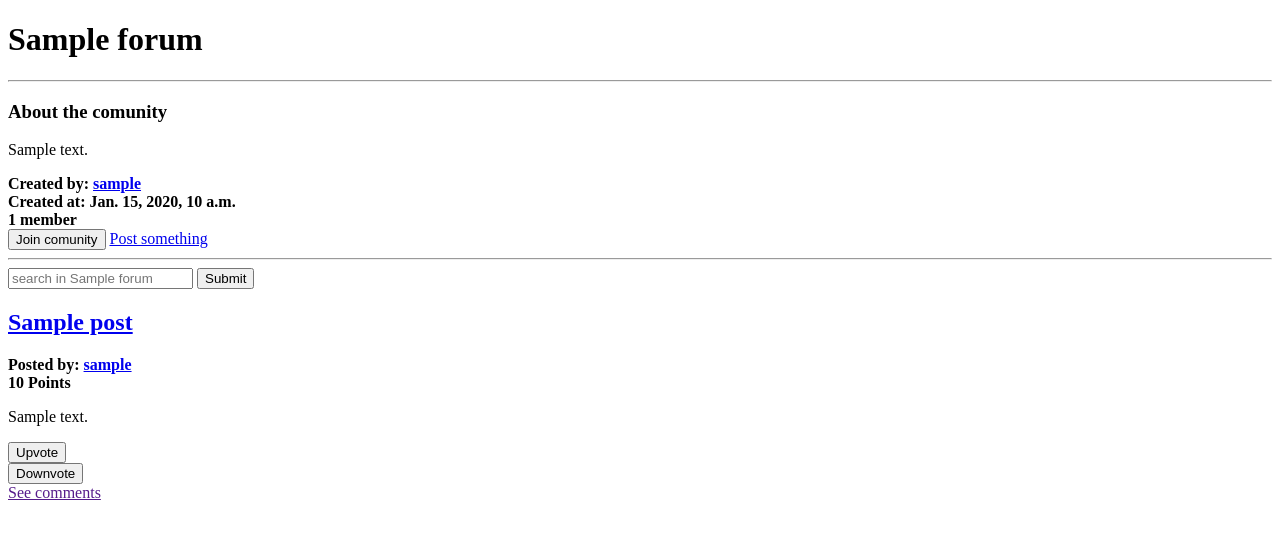
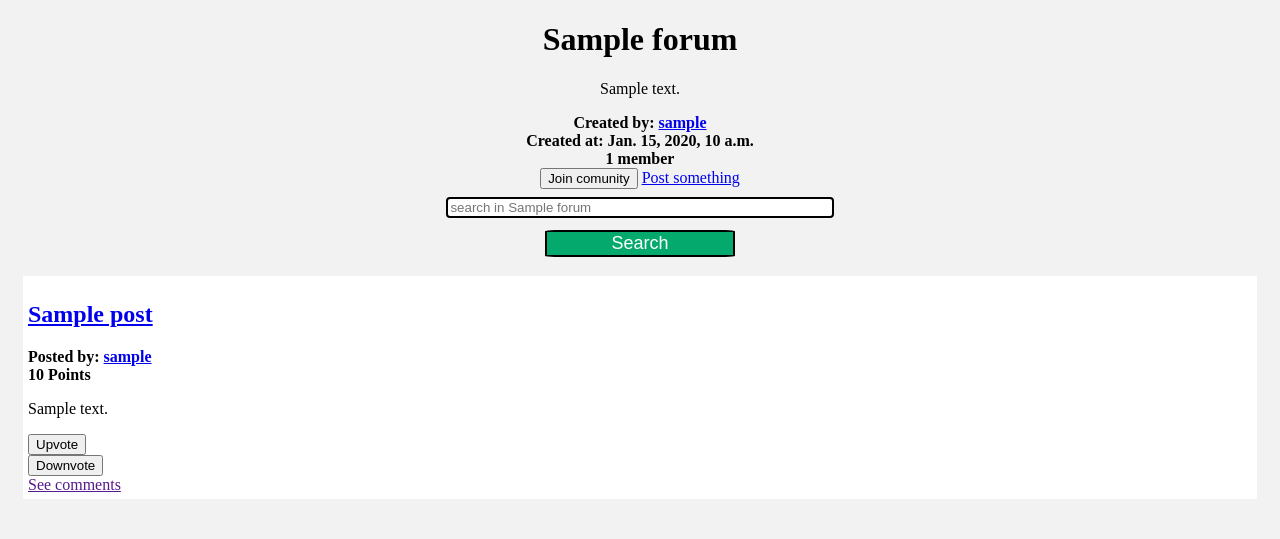
Before and after one commit to Sgewux/forums-app, a Django app: template templates/forums/forum.html in a window 1280 px wide. Shown: the top 539 px of the page. Run offline with Django 3.2, Linux system fonts and the light colour scheme; the template is opened without the code that fills it: most values are stand-ins (such as "Sample title", 1, 10 or a date in 2020); parts of the project's set-up code (start-up, migrations or seed data) failed here and were passed over.

Commit message:
- Created the frontend for single forum page - created the frontend for single post page

```diff
--- a/members/views.py
+++ b/members/views.py
@@ -47,7 +47,7 @@ def create_new_account(request, username, password, password_again):
         except IntegrityError:
             messages.add_message(
                 request,
-                messages.INFO,
+                messages.ERROR,
                 'That user already exists!'
             )
             return render(request, 'members/singup.html', {})
--- /dev/null
+++ b/static/css/forum.css
@@ -0,0 +1,33 @@
+body {
+    background-color: #F2F2F2;
+}
+
+input {
+    padding: auto;
+    width: 30%;
+    margin: 8px;
+    border: 2px solid black;
+    border-radius: 4px;
+}
+
+.forum-info{
+    text-align: center;
+}
+
+input[type=submit] {
+    font-size: large;
+    width: 15%;
+    background-color: #04AA6D;
+    cursor: pointer;
+    padding: 8  px 32px;
+    text-decoration: none;
+    margin: 4px 2px;
+    color: white;
+    border-radius: 5%;
+}
+
+div[class^='post-']{
+    margin: 15px;
+    padding: 5px;
+    background-color: white;
+}
--- a/templates/forums/forum.html
+++ b/templates/forums/forum.html
@@ -1,19 +1,21 @@
+{% load static %}
 <!DOCTYPE html>
 <html lang="en">
 <head>
     <meta charset="UTF-8">
     <meta http-equiv="X-UA-Compatible" content="IE=edge">
     <meta name="viewport" content="width=device-width, initial-scale=1.0">
+    <link rel="stylesheet" href={% static 'css/forum.css' %}>
+    <link rel="stylesheet" href={% static 'css/messages.css' %}>
     <title>{{ forum.name }}</title>
 </head>
 <body>
     {% include 'includes/messages.html' %}
 
+    <div class="forum-info">
         <h1>{{ forum.name }}</h1>
-    <hr>
 
         <div class="about">
-        <h3>About the comunity</h3>
             <p>{{ forum.description }}</p>
             <strong>Created by: <a href= {% url 'members:show_member' forum.owner.username%}>{{ forum.owner.username }}</a></strong>
             <br>
@@ -22,6 +24,8 @@
             <strong>{{ forum.members.count }} member{{ forum.members.count | pluralize }}</strong>
             <br>
         </div>
+
+
 
         {% if member_belongs %}
         <form action={% url 'forums:leave_forum' forum.name  %} method="post" id="join-or-leave-forum">
@@ -33,7 +37,7 @@
             </form>
         {% endif %}
 
-    <button form="join-or-leave-forum" formmethod="post" type="submit">
+        <button form="join-or-leave-forum" formmethod="post" type="submit" class="join-or-leave-button">
             {% if member_belongs %}
                 Leave comunity
             {% else %}
@@ -43,12 +47,15 @@
 
         <a href={% url 'forums:publish_post' forum.name%}>Post something</a>
 
-    <hr>
+        <form action="" method="get" class="search-in-forum">
+            <input type="text" name="q" placeholder="search in {{ forum.name }}">
+            <br>
+            <input type="submit" value="Search">
+        </form>
+    </div>
 
-    <form action="" method="get">
-        <input type="text" name="q" placeholder="search in {{ forum.name }}">
-        <input type="submit">
-    </form>
+
+
 
     {% include 'includes/show_posts.html' %}
 </body>
```
Also changed, not shown: static/css/post.css (added, +17 -0 lines), templates/forums/post.html (+9 -3 lines). Lines whose indentation alone changed are shown as unchanged.
